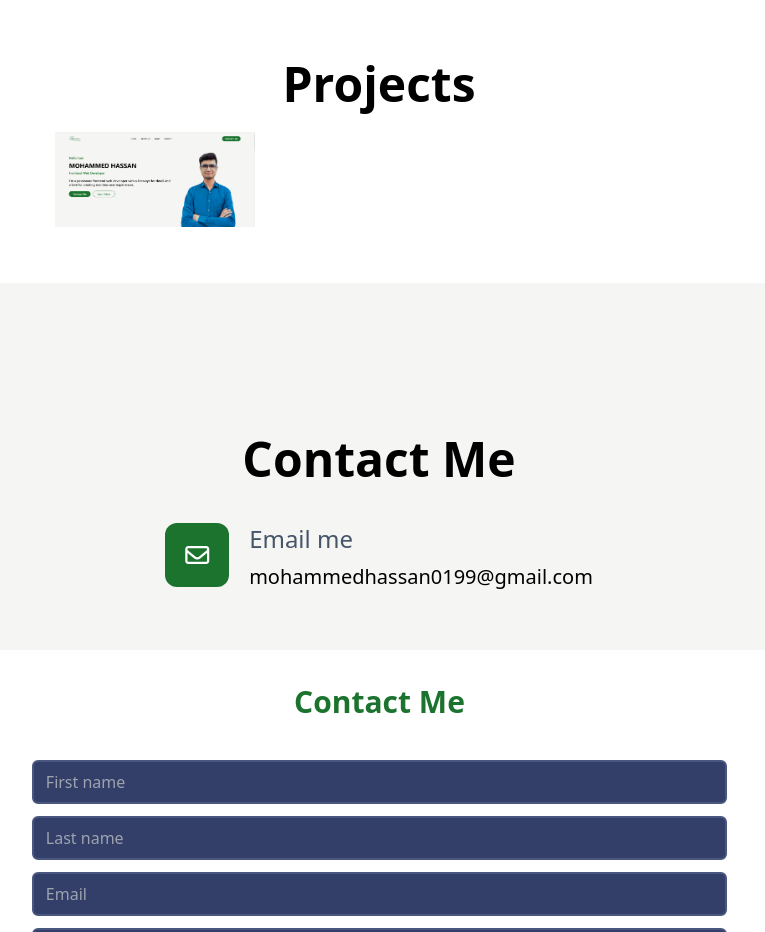
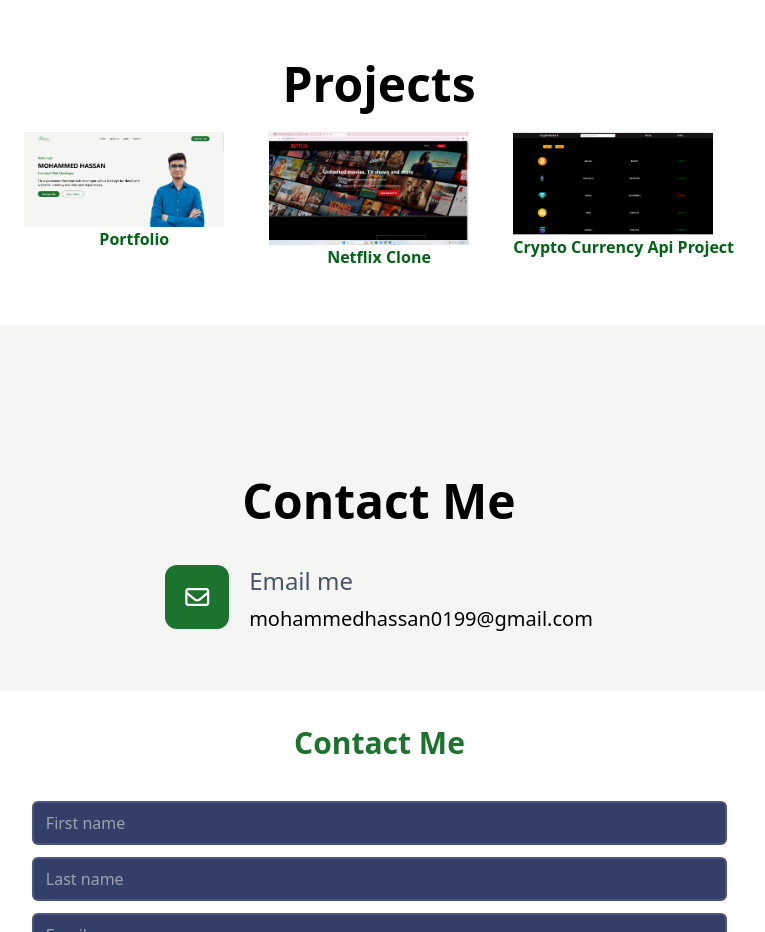
Before and after one commit to mohammedhassan0199/React-portfolio-, a React (Vite) app: page / in a window 1280 px wide. Shown: the part 2700-3632 px from the top of the page, without its empty margins (261-1026 px from the left). Built offline with nearby package versions, Linux system fonts and the light colour scheme.

Commit message:
add projects in portfolio

```diff
--- a/src/Project.jsx
+++ b/src/Project.jsx
@@ -9,11 +9,13 @@
   return (
     <section className="px-[7%] py-14 flex flex-col items-center" id='project'>
 
-    <div >
+    <div className=''>
         <h2 className="text-6xl font-bold my-6  lg:text-5xl md:text-4xl sm:text-2xl text-center">Projects</h2>
-       <div className='grid grid-cols-3 gap-6'>
-       <a href="https://github.com/mohammedhassan0199/React-portfolio-" target='-main'><img src="portfolio.png" className='w-[200px]' alt="" /></a>
+       <div className='grid grid-cols-3 gap-6 text-[#006315] font-semibold text-center'>
+       <a href="https://github.com/mohammedhassan0199/React-portfolio-" target='-main'><img src="portfolio.png" className='w-[200px]' alt="" />Portfolio</a>
+       <a href="https://github.com/mohammedhassan0199/Netflix-clone"><img className='w-[200px]' src="netflix.png" alt="" />Netflix Clone</a>
 
+       <a href="https://github.com/mohammedhassan0199/CryptoCurrency-api"><img className='w-[200px]' src="crypto.png" alt="" />Crypto Currency Api Project</a>
        </div>
 
     </div>
```
Also changed, not shown: public/crypto.png (added), public/netflix.png (added).
